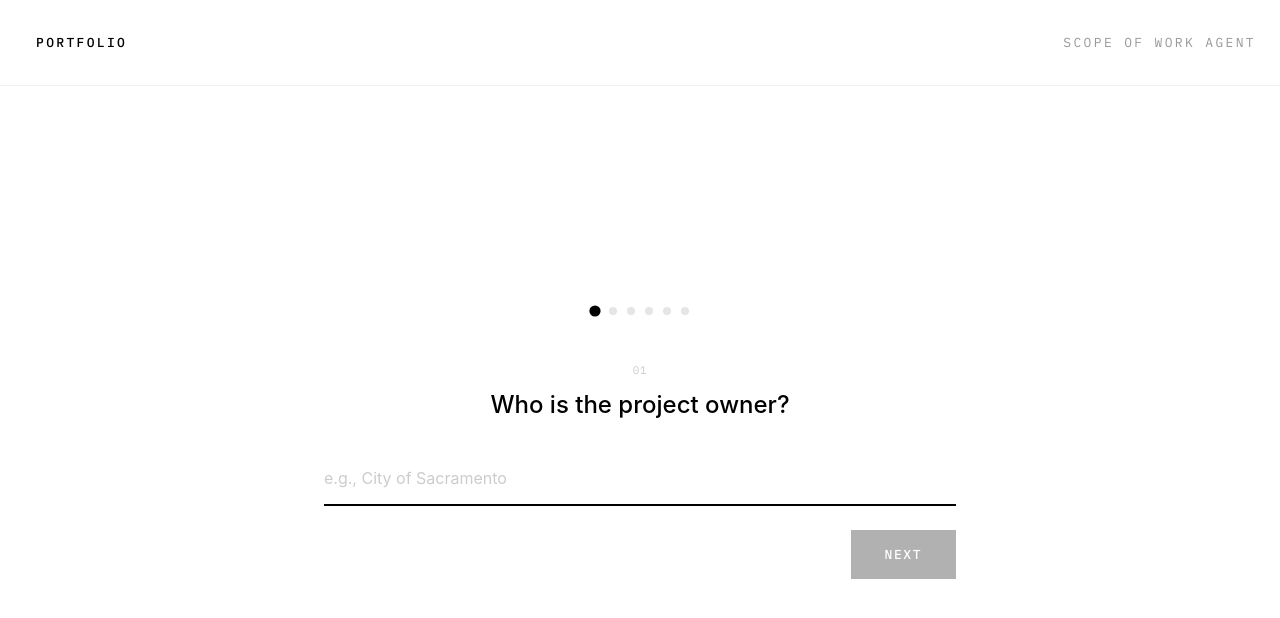
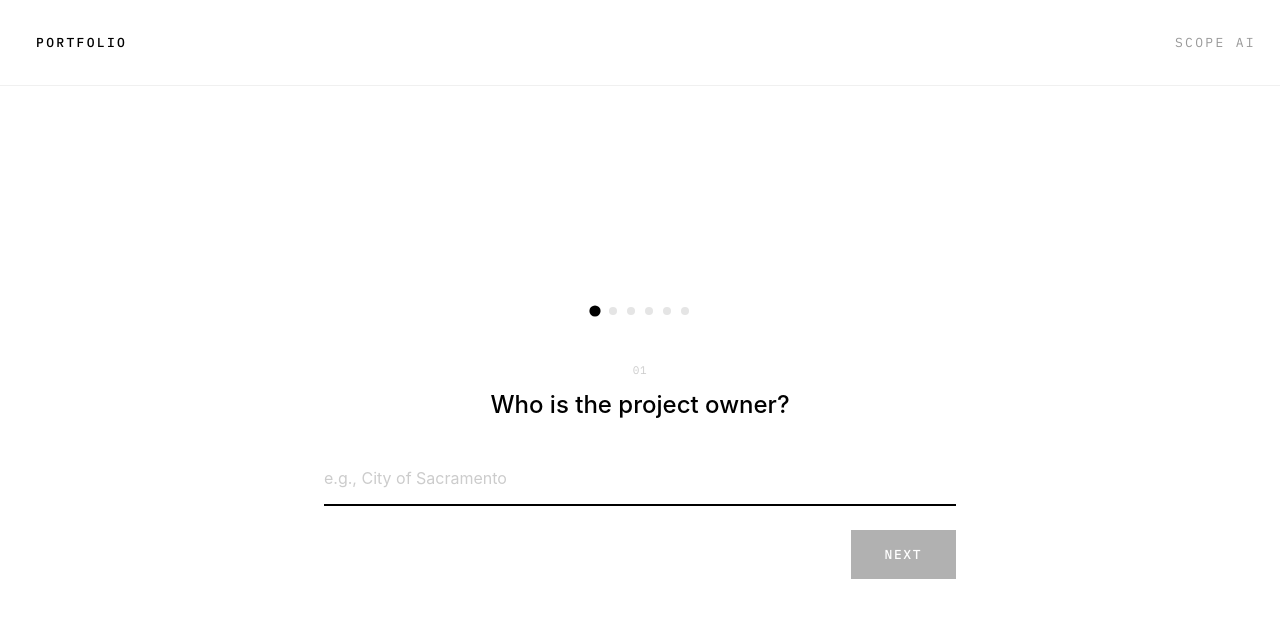
Before and after one commit to gursewas/portfolio, a React (Vite) app: page /agent in a window 1280 px wide. Shown: the top 618 px of the page. Built offline with nearby package versions, Linux system fonts and the light colour scheme.

Commit message:
Rename agent header to Scope AI
Co-Authored-By: Claude Opus 4.6 <noreply@anthropic.com>

```diff
--- a/src/pages/AgentChat.jsx
+++ b/src/pages/AgentChat.jsx
@@ -383,7 +383,7 @@ export default function AgentChat() {
       <div className="agent-page">
         <header className="agent-header">
           <Link to="/" className="agent-back">Portfolio</Link>
-          <span className="agent-title">Scope of Work Agent</span>
+          <span className="agent-title">Scope AI</span>
         </header>
 
         {phase === "form" && (
```
